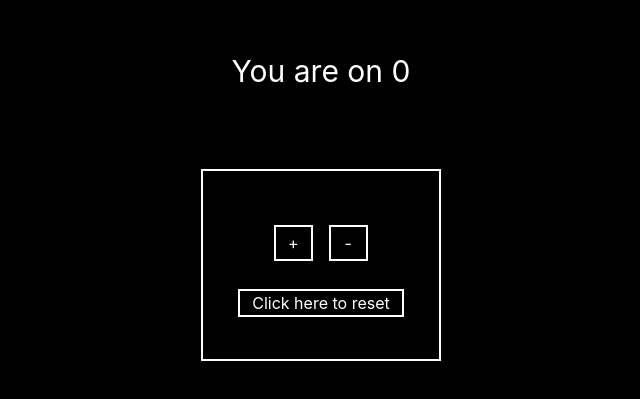
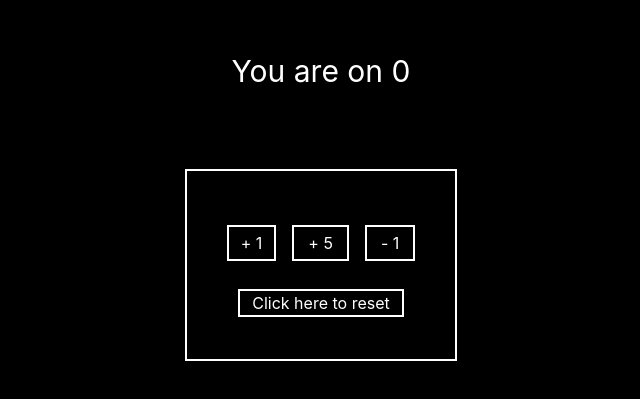
Before and after one commit to Killdroid2342/increment-app, a React (Create React App) app: page / in a window 1280 px wide. Shown: the part 155-554 px from the top of the page, without its empty margins (319-959 px from the left). Built offline with nearby package versions, Linux system fonts and the light colour scheme; the HTML template or start-up script is replaced by a standard one.

Commit message:
added new feature

```diff
--- a/src/components/Count/counter.js
+++ b/src/components/Count/counter.js
@@ -7,11 +7,14 @@ const Counter = () => {
     document.title = `On this tab, you are on ${up}`;
   }, [up]);
 
-  const add = () => {
+  const addOne = () => {
     setUp(up + 1);
   };
 
-  const away = () => {
+  const addFive = () => {
+    setUp(up + 5);
+  };
+  const awayOne = () => {
     setUp(up - 1);
   };
 
@@ -22,13 +25,16 @@ const Counter = () => {
   return (
     <div className='center'>
       <h1 className='text-3xl mt-52'>You are on {up}</h1>
-      <div className='center w-60 h-48 border-2 border-white mt-20'>
+      <div className='center p-10 h-48 border-2 border-white mt-20'>
         <div>
-          <button className='btn pl-3 pr-3 mr-4' onClick={add}>
-            +
+          <button className='btn pl-3 pr-3 mr-4' onClick={addOne}>
+            + 1
           </button>
-          <button className=' btn pl-3.5 pr-3.5 mb-7' onClick={away}>
-            -
+          <button className=' btn pl-3.5 pr-3.5 mb-7 mr-4' onClick={addFive}>
+            + 5
+          </button>
+          <button className=' btn pl-3.5 pr-3.5 mb-7' onClick={awayOne}>
+            - 1
           </button>
         </div>
         <button onClick={reset} className='border-2 border-white pl-3 pr-3'>
```
